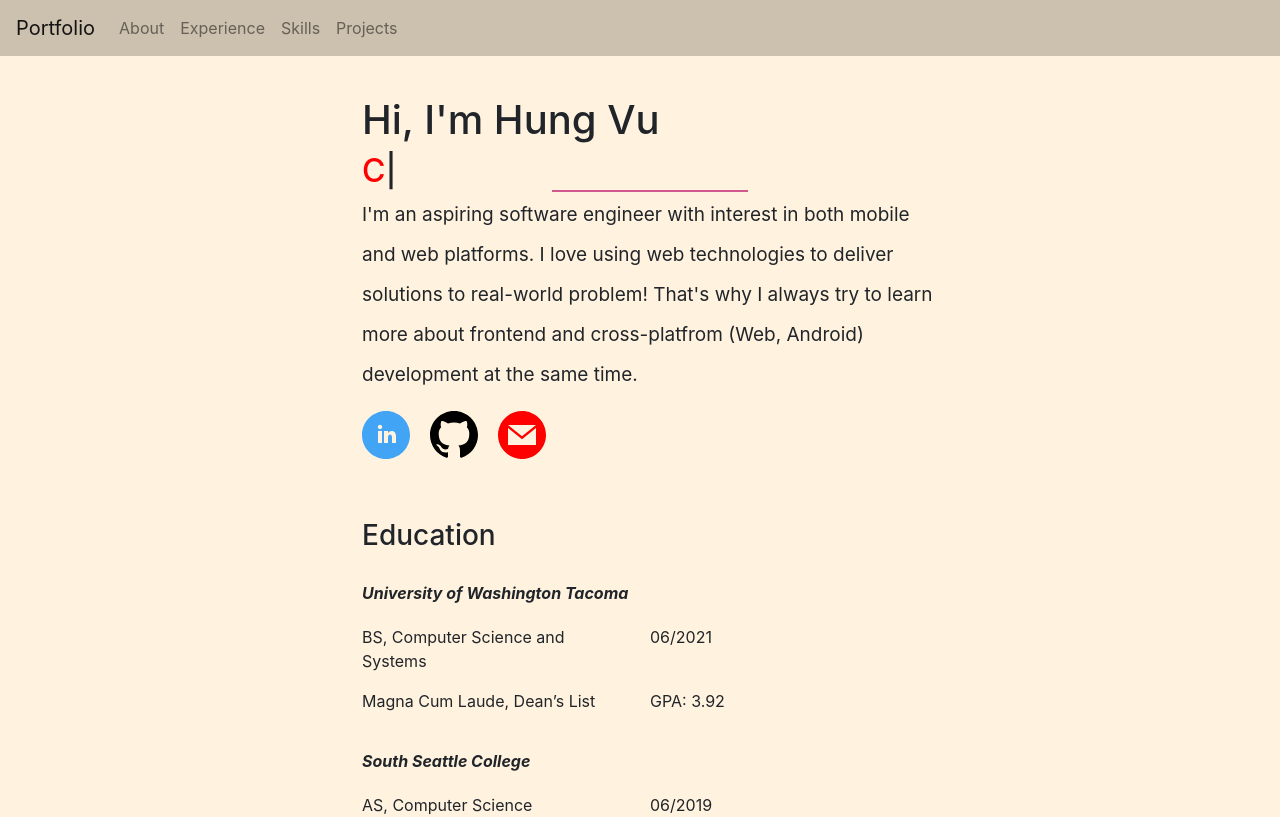
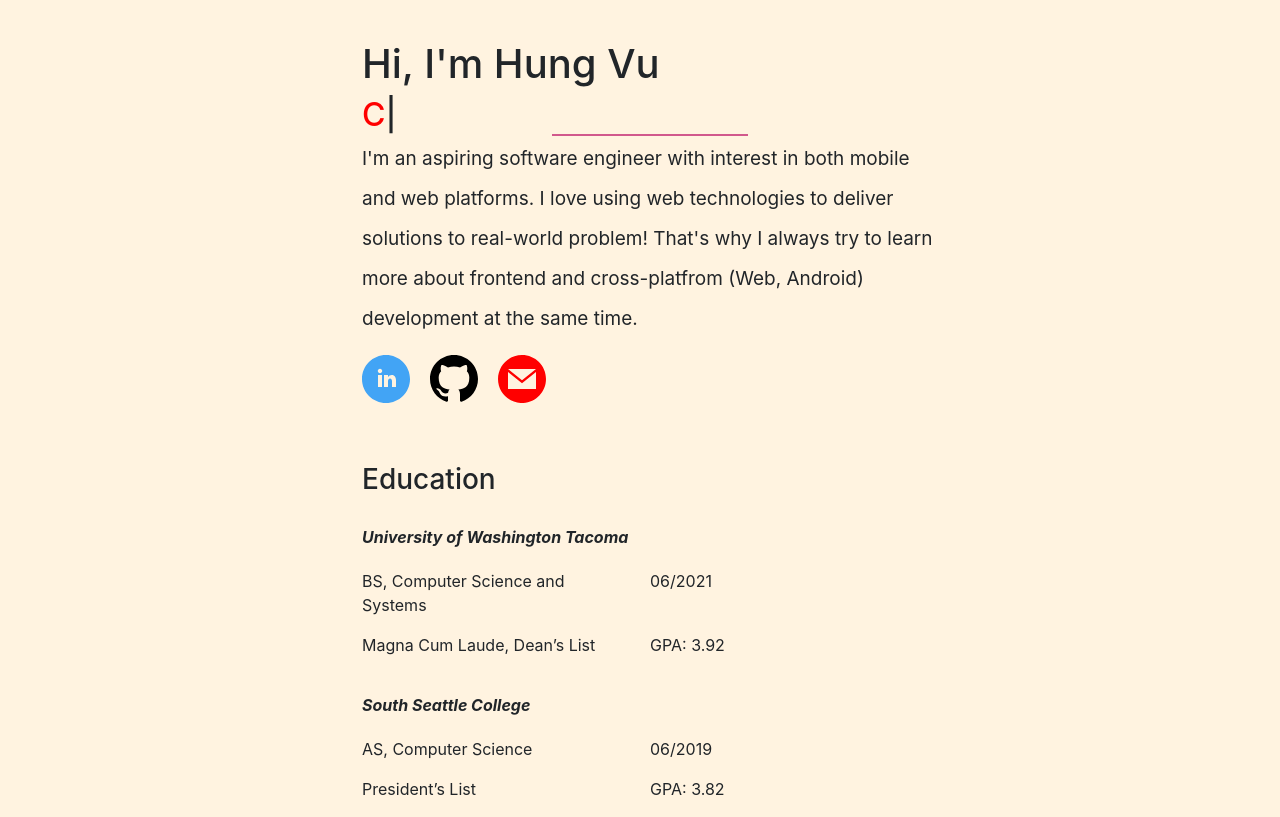
Before and after one commit to hunghvu/hunghvu.github.io, a React (Create React App) app: page / in a window 1280 px wide. Shown: the top 817 px of the page. Built offline with nearby package versions, Linux system fonts and the light colour scheme.

Commit message:
Remove navbar

```diff
--- a/src/App.js
+++ b/src/App.js
@@ -1,6 +1,5 @@
 import './App.css';
 import 'bootstrap/dist/css/bootstrap.css';
-import NavBarComponent from './components/NavBar';
 import AboutComponent from './components/About'
 import ExperienceComponent from './components/Experience';
 import SkillsComponent from './components/Skills';
@@ -9,7 +8,6 @@ import ProjectsComponent from './components/Projects';
 function App() {
   return (
     <>
-      <NavBarComponent backgroundColor="#ccc0ae"/>
       <AboutComponent backgroundColor="#fff3e0"/> {/* Primary color */}
       <ExperienceComponent backgroundColor="#f9fbe7"/>
       <SkillsComponent backgroundColor1="#ffffff" backgroundColor2="#fff3e0"/>
--- a/src/components/NavBar.js
+++ /dev/null
@@ -1,49 +0,0 @@
-// Todo, add scroll to position on page
-/* Receive props: backgroundColor */
-import React, { useState } from 'react';
-import {
-  Collapse,
-  Navbar,
-  NavbarToggler,
-  NavbarBrand,
-  Nav,
-  NavItem,
-  NavLink
-} from 'reactstrap';
-
-const NavBarComponent = (props) => {
-  const [isOpen, setIsOpen] = useState(false);
-
-  const toggle = () => setIsOpen(!isOpen);
-
-  return (
-    <div>
-      <Navbar style={{backgroundColor: props.backgroundColor}} light expand="md">
-        <NavbarBrand href="/">Portfolio</NavbarBrand>
-        <NavbarToggler onClick={toggle} />
-        <Collapse isOpen={isOpen} navbar>
-          <Nav className="mr-auto" navbar>
-            <NavItem>
-              <NavLink href="/components/About">About</NavLink>
-            </NavItem>
-            {/* May add this later
-            <NavItem>
-              <NavLink href="/components/Passion">Passion</NavLink>
-            </NavItem> */}
-            <NavItem>
-              <NavLink href="/components/Experience">Experience</NavLink>
-            </NavItem>
-            <NavItem>
-              <NavLink href="/components/Skills">Skills</NavLink>
-            </NavItem>
-            <NavItem>
-              <NavLink href="/components/Projects">Projects</NavLink>
-            </NavItem>
-          </Nav>
-        </Collapse>
-      </Navbar>
-    </div>
-  );
-}
-
-export default NavBarComponent;
--- a/src/components/Projects.js
+++ b/src/components/Projects.js
@@ -1,7 +1,6 @@
 import React, { useState } from 'react';
 import {
-  TabContent, TabPane, Nav, NavItem, NavLink, Card, Button, CardTitle, CardText,
-  CardDeck, CardBody, CardImg, CardSubtitle
+  TabContent, TabPane, Nav, NavItem, NavLink, CardDeck
 } from 'reactstrap';
 import classnames from 'classnames';
 
```
Also changed, not shown: src/components/Card.js (+8 -8 lines).
